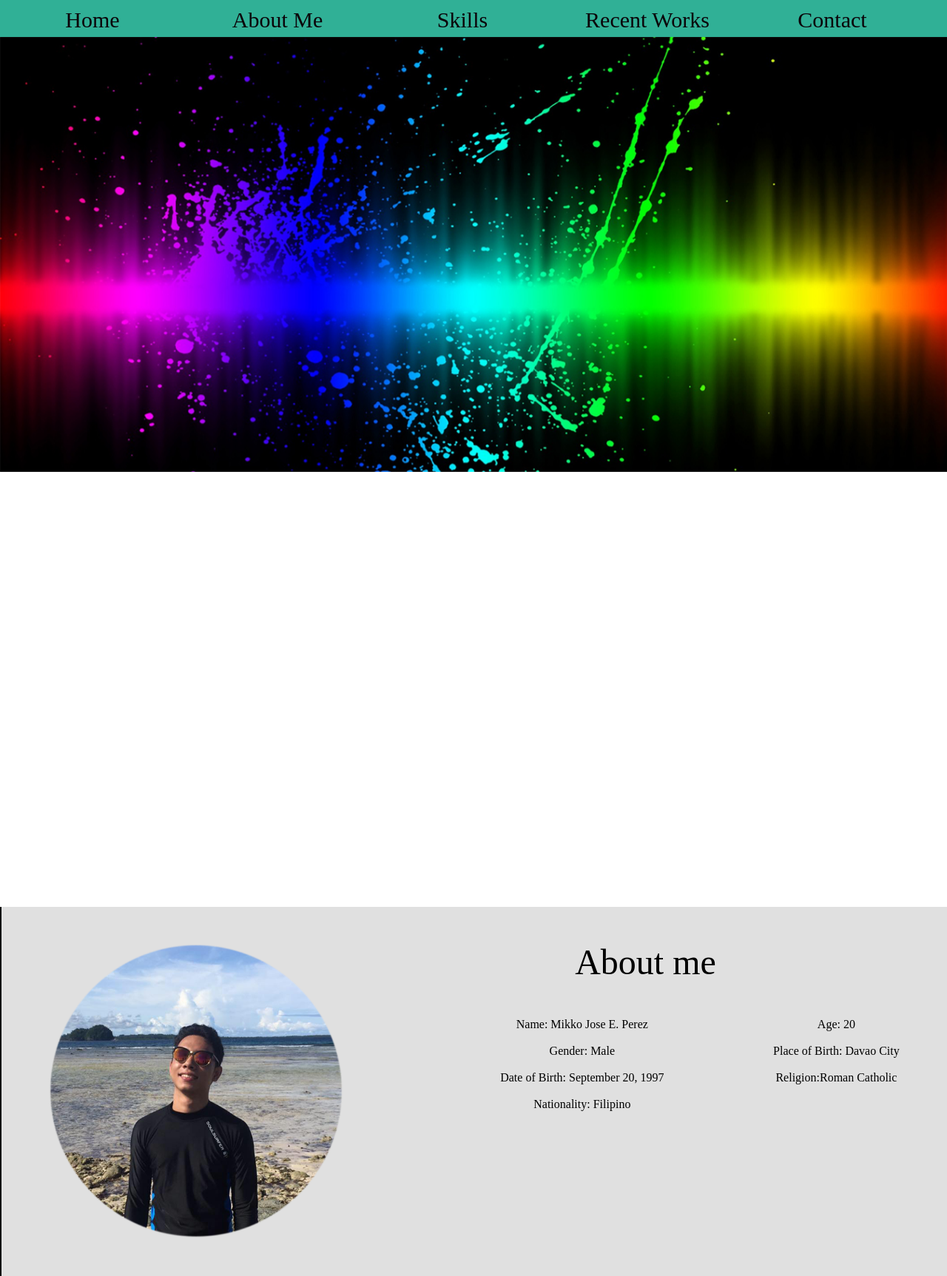
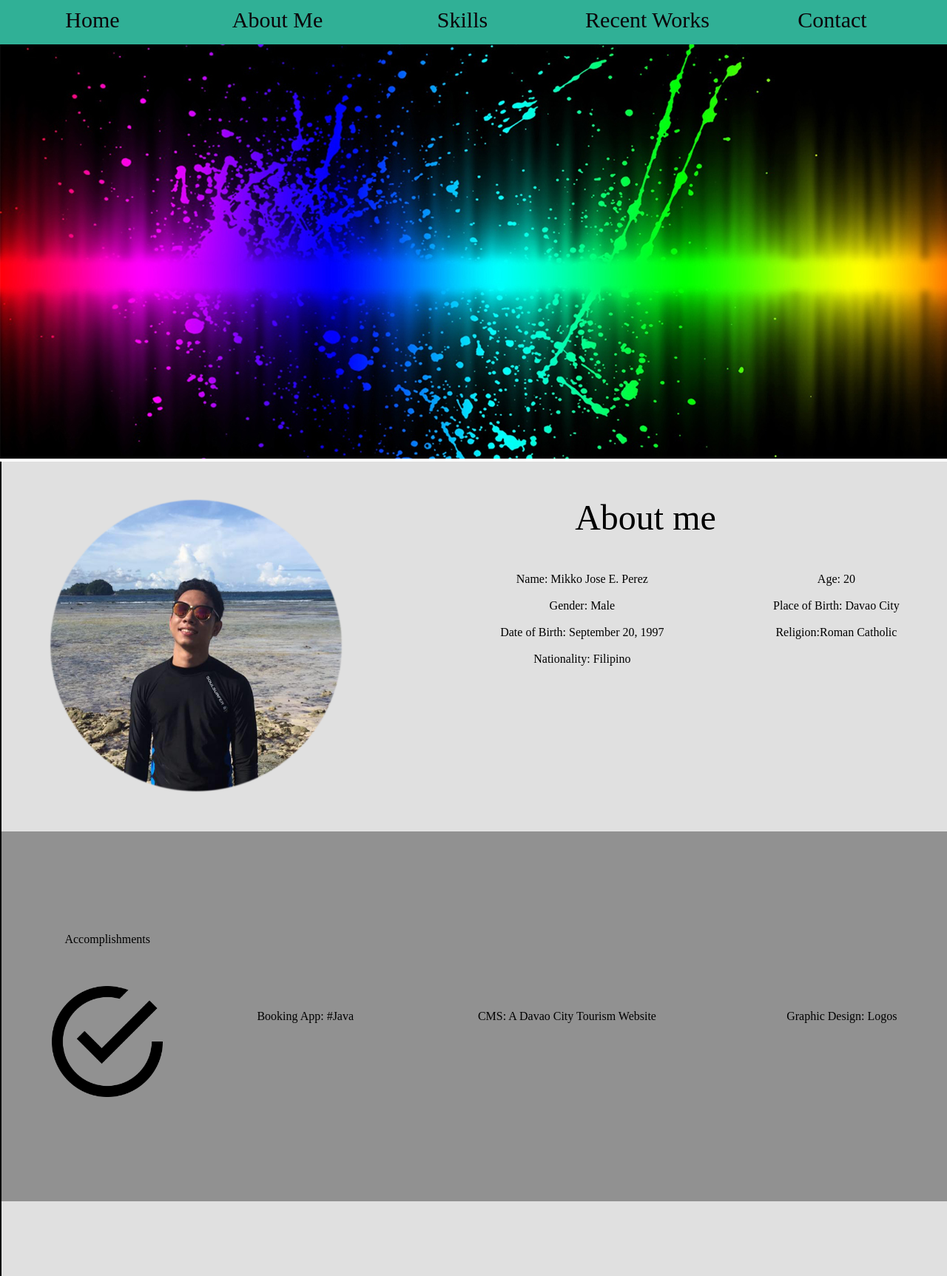
Before and after one commit to mikko12349/PEREZ_Mikko_PersonalWebsite, a PHP site: page / in a window 1280 px wide; the page is wider, and only the part inside the window is pictured. Shown: the top 1725 px of that part at 74% size. Run offline with PHP 8.4, Linux system fonts and the light colour scheme; some libraries are stand-ins or nearby versions; some web fonts are replaced.

Commit message:
remove slider feature

```diff
--- a/index.html
+++ b/index.html
@@ -33,16 +33,10 @@
 				<li><a href="#Footer">Contact</a></li>
 			</ul>
 	</div>
-	<a id="Home"> </a>
+	<a id="Home"></a>
 	<div id="slider">
 		<figure>
 			<img src="images/wallpaper.jpg">
-				<img src="images/wallpaper.jpg">
-					<img src="images/wallpaper.jpg">
-					<img src="images/wallpaper.jpg">
-					<img src="images/wallpaper.jpg">
-					<img src="images/wallpaper.jpg">
-					<img src="images/wallpaper.jpg">
 		</figure>
 	</div>
 	<a id="AboutMe"> </a>
--- a/styles/styles.css
+++ b/styles/styles.css
@@ -1,3 +1,5 @@
+
+
 *{
 	margin:0;
 	padding:0;
@@ -79,66 +81,3 @@
 #Footer1{
 	background-color:#33a483;
 }
-@keyframes slider {
-
-0% {
-	left: 0;
-}
-
-20% {
-	left: 0;
-}
-
-25% {
-	left: -100%;
-}
-
-45% {
-    left: -100%;
-
-}
-
-50% {
-		left: -200%;
-
-}
-
-70% {
-	left: -200%;
-}
-
-75% {
-	left: -300%;
-}
-
-95% {
-	left: -300%;
-}
-
-100% {
-	left: -400%;
-
-}
-
-}
-
-#slider {
-	overflow: hidden;
-	padding-top:50px;
-}
-
-#slider figure img {
-	width: 20%;
-	float: left;
-}
-
-#slider figure {
-	position: relative;
-	width: 500%;
-	margin: 0;
-	left: 0;
-	text-align: left;
-	font-size: 0;
-	animation: 10s slider infinite;
-
-}
```
